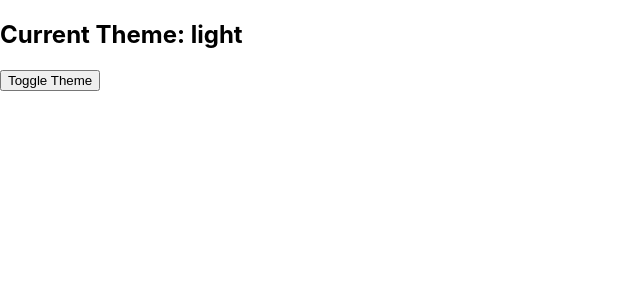
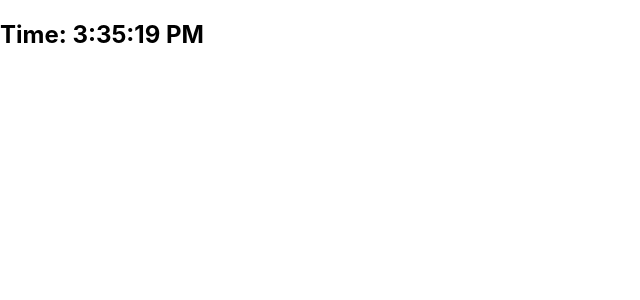
Before and after one commit to Aarti-Waghmare-React-Course/web_development1, a React (Create React App) app in the folder react-beginner-projects/: page / in a window 1280 px wide. Shown: the top 300 px of the page, without its empty margins (0-640 px from the left). Built offline with nearby package versions, Linux system fonts and the light colour scheme.

Commit message:
Clock functionality added

```diff
--- a/react-beginner-projects/src/App.js
+++ b/react-beginner-projects/src/App.js
@@ -17,6 +17,7 @@ import FetchData_04 from './components/02_useEffect_hook/FetchData_04';
 import CharCounter_05 from './components/02_useEffect_hook/CharCounter_05';
 import MouseTracker_06 from './components/02_useEffect_hook/MouseTracker_06';
 import ThemeChanger_07 from './components/02_useEffect_hook/ThemeChanger_07';
+import Clock_08 from './components/02_useEffect_hook/Clock_08';
 
 function App() {
   return (
@@ -38,7 +39,8 @@ function App() {
     {/* <FetchData_04/> */}
     {/* <CharCounter_05/> */}
     {/* <MouseTracker_06/> */}
-    <ThemeChanger_07/>
+    {/* <ThemeChanger_07/> */}
+    <Clock_08/>
     </>
   );
 }
--- /dev/null
+++ b/react-beginner-projects/src/components/02_useEffect_hook/Clock_08.jsx
@@ -0,0 +1,19 @@
+// 8. Live Date and Time
+// Display current date and time, updating every second.
+// Concepts: setInterval, live updates, cleanup.
+
+import React from "react";
+import { useEffect,useState } from "react";
+
+const Clock_08 = () => {
+  const [time, setTime] = useState(new Date().toLocaleTimeString());
+
+  useEffect(() => {
+    const timer = setInterval(() => setTime(new Date().toLocaleTimeString()), 1000);
+    return () => clearInterval(timer);
+  }, []);
+
+  return <h2>Time: {time}</h2>;
+};
+
+export default Clock_08;
```
